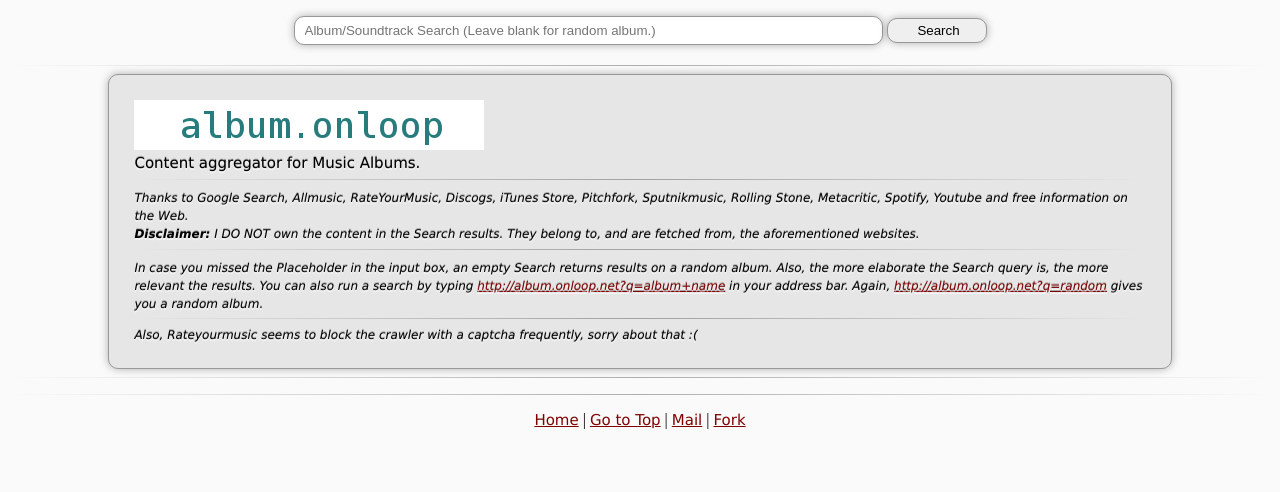
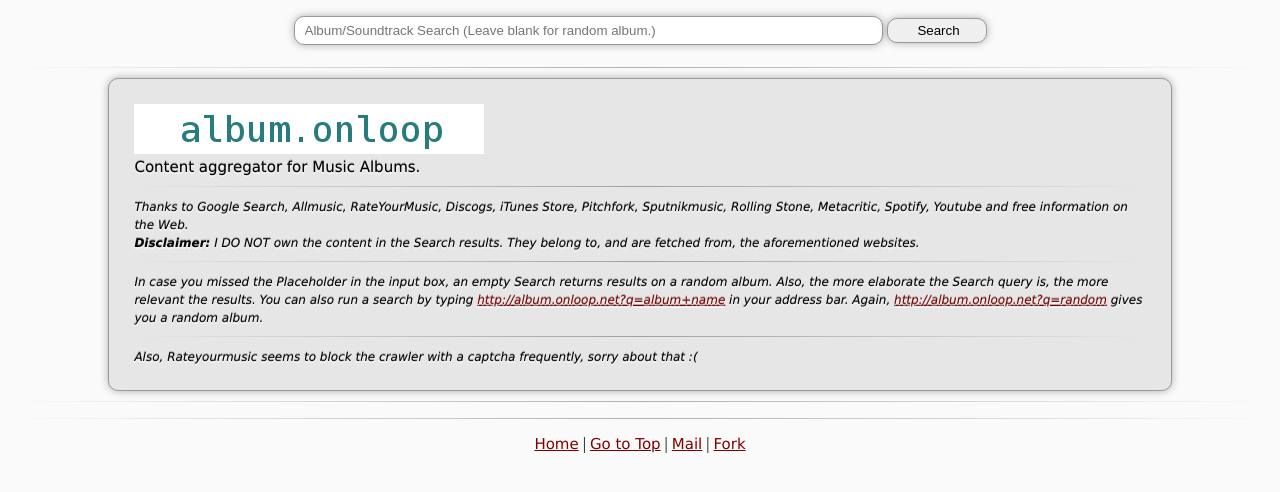
Before and after one commit to pranavrc/album.onloop, a Flask app: page / in a window 1280 px wide. Shown: the top 492 px of the page. Run offline with Flask 2, Linux system fonts and the light colour scheme; parts of the project's set-up code (start-up, migrations or seed data) failed here and were passed over; some libraries are stand-ins or nearby versions.

Commit message:
hr margins.

```diff
--- a/static/index.css
+++ b/static/index.css
@@ -72,6 +72,8 @@ fieldset {
 }
 
 hr {
+	margin-top: 10px;
+	margin-bottom: 10px;
 	color: white;
 	border: 0;
     height: 1px;
```
